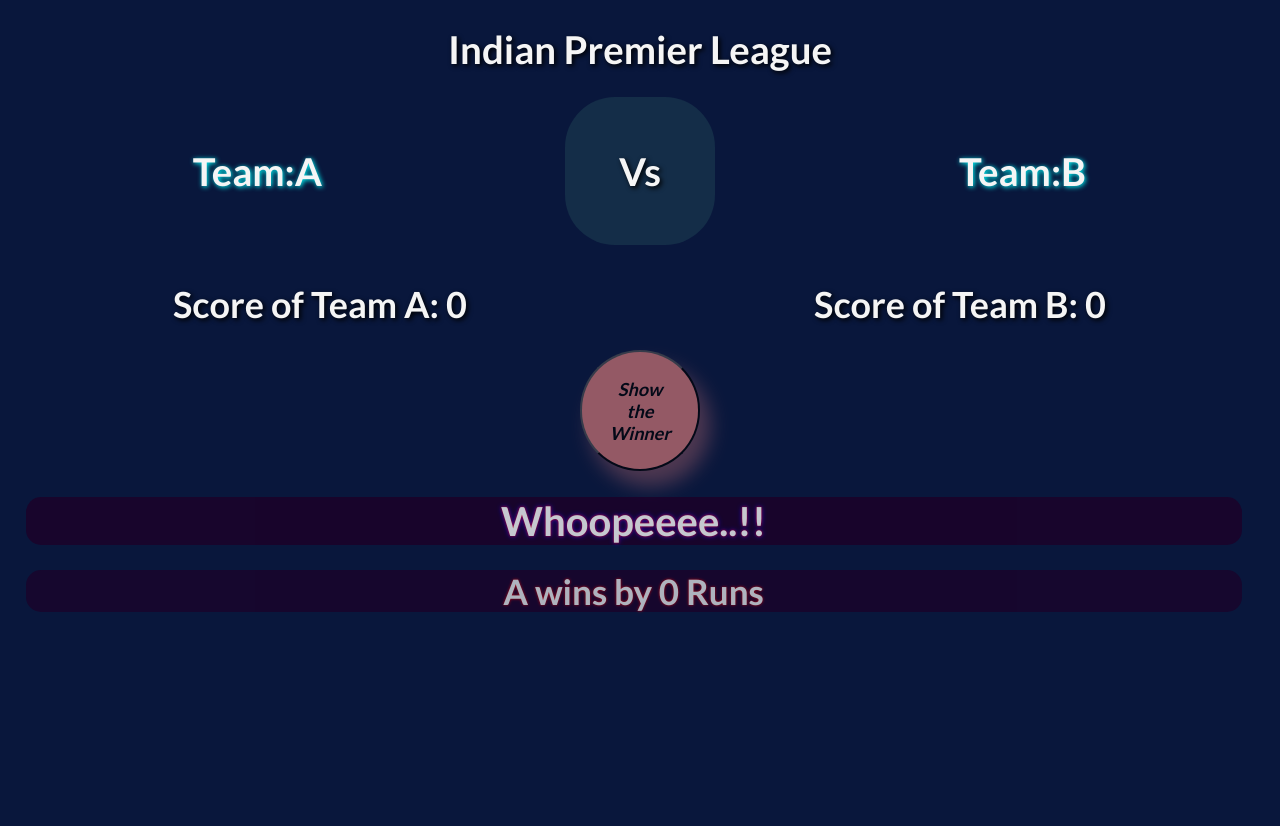
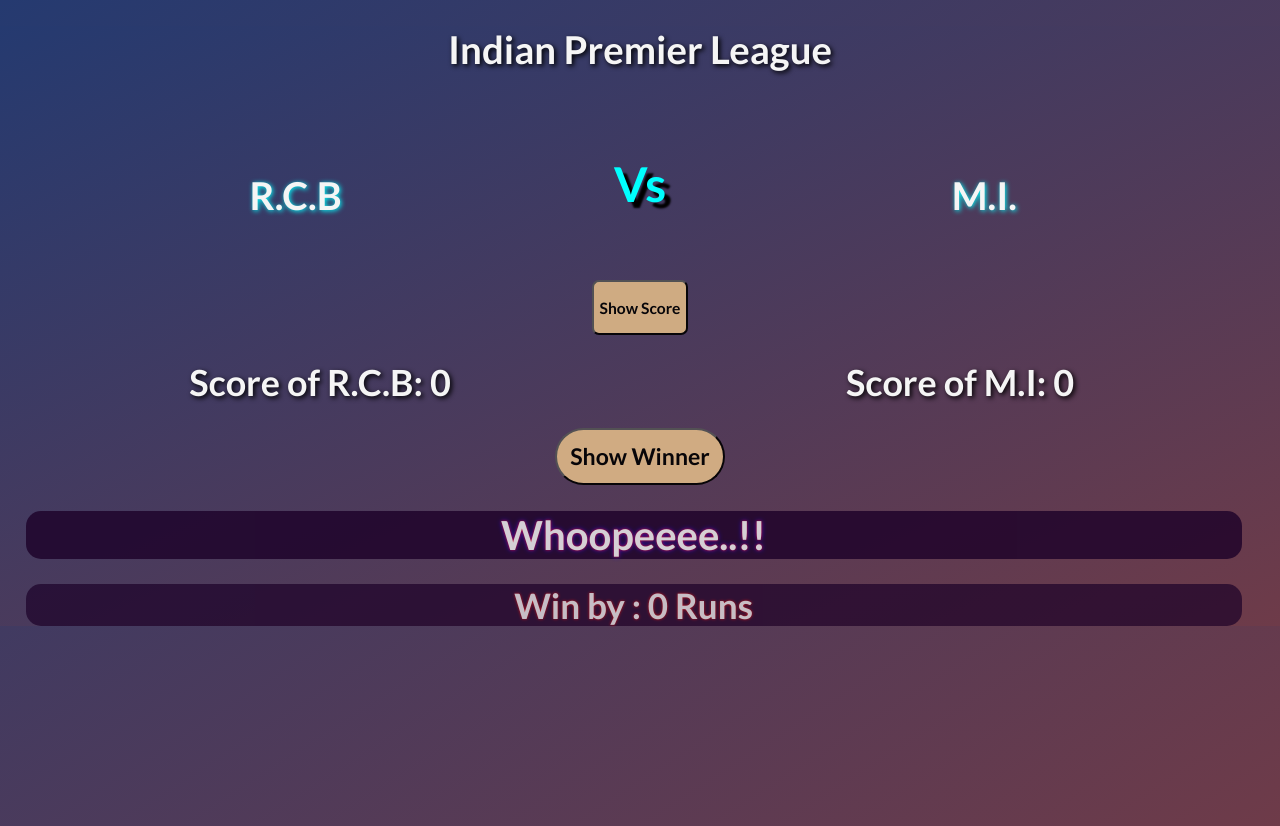
Before and after one commit to Richu98/team-2-cricket-match-frontend, a React (Create React App) app: page /Result in a window 1280 px wide. Before the commit the page ends 800 px from the top, so only its background shows below. Built offline with nearby package versions, Linux system fonts and the light colour scheme; no server answers.

Commit message:
result updated

```diff
--- a/src/App.css
+++ b/src/App.css
@@ -1,4 +1,4 @@
-.App {
+.App {background-image: linear-gradient(to bottom right, #253a70,#6e3b49);background-repeat: no-repeat;
   text-align: center;
 }
 
--- a/src/Components/ENTERTEAMS/Enterteams.js
+++ b/src/Components/ENTERTEAMS/Enterteams.js
@@ -100,7 +100,6 @@
               <ol className='Tlist' >
                 <li onClick={this.handleclickA}><h2>RoyalChallengers of Banglore</h2></li><br></br>
                 <li onClick={this.handleclickB}><h2>Chennai Super Kings</h2></li><br></br>
-                <li></li>
                 <li onClick={this.handleclickA}><h2>Mumbai Indians</h2></li><br></br>
                 <li onClick={this.handleclickB}><h2>Rajasthan Royals</h2></li><br></br>
               </ol>
--- a/src/Components/Match/Play.css
+++ b/src/Components/Match/Play.css
@@ -31,7 +31,7 @@
 
     .Pheading{font-size: 20px;}
     .Navbar{font-size: 10px;}
-    #Pbtn{font-size:10px;height: 0.5cm;width:1.5cm;}
+    #Pbtn{font-size:10px;height: 0.8cm;width:1.5cm;}
     .head{font-size: 10px;}
     .list{margin-left:none;margin-right: none;}
     .Pflextry{flex-direction:row;margin-bottom: 1.5px;margin-top: 30px;}
--- a/src/Components/Match/Play.js
+++ b/src/Components/Match/Play.js
@@ -121,24 +121,24 @@
     return (
       <div className='Pbasic'>
         <div id="details">
-            <h1 className="Pheading"><b><center>TEAM A VS TEAM B</center></b></h1>
+            <h1 className="Pheading"><b><center>R.C.B VS M.I.</center></b></h1>
         </div>
 
         <div className="playbutton">
-           <div style={BTNone}><button id="Pbtn" onClick={this.handlebattingA}>BATTING A</button></div>
+           <div style={BTNone}><button id="Pbtn" onClick={this.handlebattingA}>BATTING R.C.B</button></div>
 
-           <div style={BTNtwo}><button id="Pbtn" onClick={this.handlebattingB}>BATTING B</button></div>
+           <div style={BTNtwo}><button id="Pbtn" onClick={this.handlebattingB}>BATTING M.I.</button></div>
         </div>
 
         <div>
            <div  className="Pflextry">
               <div className="playersA">
-                    <h1 className="head"><center><b>TEAM A</b></center></h1>
+                    <h1 className="head"><center><b>TEAM R.C.B</b></center></h1>
                     <h5 className="list">{APlayers}</h5>
               </div>
           <div className="Pscorepop">
-                 <div className="Pmsg"><b>TEAM A Run: {this.state.scoreA}</b><br></br><b>TEAM A Total: {this.state.totalA}</b></div><br></br>
-                 <div className="Pmsg"><b>TEAM B Run: {this.state.scoreB}</b><br></br><b> TEAM B Total: {this.state.totalB}</b></div>
+                 <div className="Pmsg"><b>R.C.B Run: {this.state.scoreA}</b><br></br><b>R.C.B Total: {this.state.totalA}</b></div><br></br>
+                 <div className="Pmsg"><b>M.I. Run: {this.state.scoreB}</b><br></br><b> M.I. Total: {this.state.totalB}</b></div>
              <div className="PresultShow">
                   <button className="Pclick" onClick={this.handleRESULT}>RESULT</button>
                      <Route path="/Result" component={Result} />
@@ -146,7 +146,7 @@
 
           </div>
              <div className="playersB">
-                 <h1 className="head"><center><b>TEAM B</b></center></h1>
+                 <h1 className="head"><center><b>TEAM M.I.</b></center></h1>
                  <h5 className="list">{BPlayers}</h5>
               </div>
             </div>
--- a/src/Components/RESULTS/Result.css
+++ b/src/Components/RESULTS/Result.css
@@ -1,5 +1,5 @@
 .RMain{text-align: center;font: outline;font-size: 120%;color:whitesmoke;text-shadow: 2px 2px 5px #000000;}
-.RTeams{display: flex;justify-content: space-around;margin: 1%;}
+.RTeams{display: flex;justify-content: space-around;margin: 4%;margin-bottom: 1%;}
 .RScore{display: flex;justify-content: space-around;}
 .shape{ width: 25%;padding: 2%;border-radius: 7px; text-align: center;text-shadow:1px 1px 5px aqua;}
 .shape2{ width: 25%;font-size: large; border-radius: 15px; text-align: center;}
@@ -7,19 +7,19 @@
     border-radius: 15px; text-align: center;margin: 2%;text-shadow: 0 0 3px #FF0000, 0 0 5px #0000FF;}
 .RFinal {background-color:#1C0028;opacity: 0.7; width:95%;font-size:35px;
         border-radius: 15px; text-align: center;margin: 2%;text-shadow: 0 0 3px #FF0000;}
-.RVs{background-color:rgba(25, 55, 78, 0.7); width: 8%;padding: 2%; background: linear-gradient(#a02e76 );
-    border-radius: 50px; text-align: center;}
-.Rbtn{background-color:#F18681;opacity: 0.6; width: 5%;padding: 2%;font-size:large;font-style: oblique;
-border-radius: 90px; text-align: center;box-shadow: 10px 15px 20px rgba(241,134,129,0.5);}
-
+.versus{font-size: x-large;color:aqua;text-shadow: 6px 6px 2px black ;}
+{/*.Rbtn{background-color:#F18681;opacity: 0.6; width: 5%;padding: 2%;font-size:large;font-style: oblique;
+border-radius: 90px; text-align: center;box-shadow: 10px 15px 20px rgba(241,134,129,0.5);}*/}
+.Rbtn{background-color: burlywood;opacity: 0.9;color: black;border-radius: 30px;padding: 1%;font-size: larger;}
+.display{background-color: burlywood;opacity: 0.9;color: black;border-radius: 7px;}
 @media (max-width: 850px){
     .RMain{font-size: 15px;}
-    .RTeams{font-size: 10px;}
-    .RScore{font-size: 10px;}
+    .RTeams{font-size: 2px;}
+    .RScore{font-size: 3px;}
     .RCongo{font-size: 35px;}
     .RFinal{font-size: 35x;}
     .RVs{font-size: 15px;}
-    .Rbtn{font-size: 6px;}
+    .Rbtn{font-size: 17px;}
     .shape{font-size: 13px;}
     .shape2{font-size: 17px;}
 }
--- a/src/Components/RESULTS/Result.js
+++ b/src/Components/RESULTS/Result.js
@@ -2,7 +2,7 @@
 import './Result.css'
 import axios from 'axios'
  class Result extends Component {
-     state={Aplayers:[],Ascore:0,Bscore:0,Difference:0}
+     state={Aplayers:[],Ascore:0,Bscore:0,Difference:0,Team:'',WIN:'Win by :'}
     componentDidMount(){
         axios.get('https://api-cricket-match.herokuapp.com/team/getTeam/5ee046a6b158c33dfc8718e4')
         .then(response =>{
@@ -23,7 +23,16 @@
 
     }
     handleclick=(e)=>{this.setState({Difference:this.state.Ascore-this.state.Bscore})
-    console.log(this.state.Difference)}
+
+    console.log(this.state.Difference)
+    if(this.state.Ascore>this.state.Bscore){this.setState({Team:"R.C.B"})}
+    else if(this.state.Bscore>this.state.Ascore){this.setState({Team:"M.I."})}
+    else{this.setState({Team:"DRAW"})
+    this.setState({WIN:'by'})
+
+     }
+   }
+    showscore=(e)=>{window.location.reload()}
     render() {
 
         return (
@@ -31,17 +40,20 @@
                 <div className="RMain">
                 <h1><b>Indian Premier League</b></h1>
                    <div className="RTeams">
-                       <div className="shape"><h1>Team:A</h1></div>
-                       <div className="RVs"><h1>Vs</h1></div>
-                       <div className="shape"><h1>Team:B</h1></div>
+                       <div className="shape"><h1>R.C.B</h1></div>
+                       <div className="versus"><h1>Vs</h1></div>
+                       <div className="shape"><h1>M.I.</h1></div>
                    </div>
+                   <button className="display" onClick={this.showscore}><h3>Show Score</h3></button>
                    <div className="RScore">
-                       <div className="shape2"><h1>Score of Team A: {this.state.Ascore}</h1></div>
-                       <div className="shape2"><h1>Score of Team B: {this.state.Bscore}</h1></div>
+                       <div className="shape2"><h1>Score of R.C.B: {this.state.Ascore}</h1></div>
+                       <div className="shape2"><h1>Score of M.I: {this.state.Bscore}</h1></div>
+
                    </div>
-                   <button className="Rbtn" onClick={this.handleclick}>Show the Winner</button>
+                   <button className="Rbtn" onClick={this.handleclick}>Show Winner</button>
+
                     <div className="RCongo">Whoopeeee..!!</div>
-                     <div className="RFinal">A wins by {this.state.Difference} Runs</div>
+                     <div className="RFinal"> {this.state.Team} {this.state.WIN} {this.state.Difference} Runs</div>
                 </div>
             </div>
         )
--- a/src/index.css
+++ b/src/index.css
@@ -1,4 +1,4 @@
-body {background-color:#09173C ;
+body {background-image: linear-gradient(to bottom right, #253a70,#6e3b49); height: 100vh;
   color: whitesmoke;
 
   margin: 0;
```
